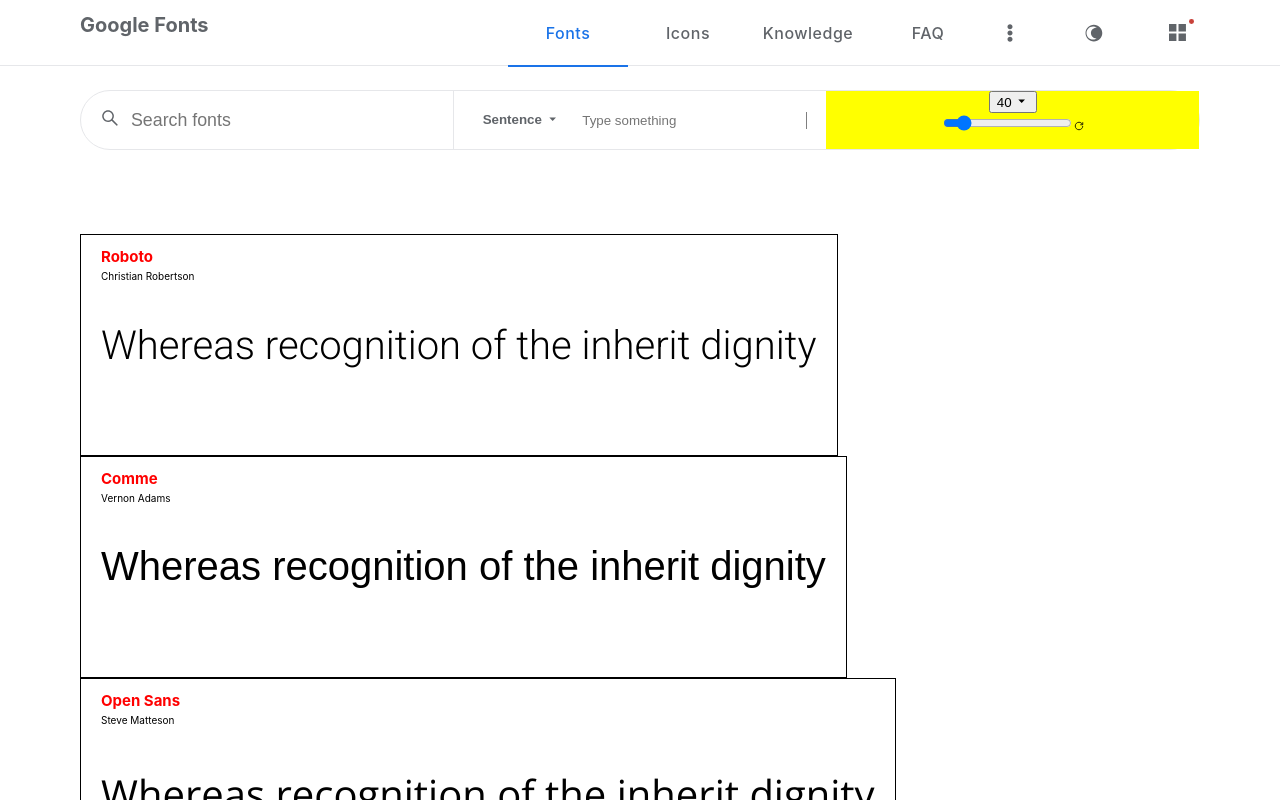
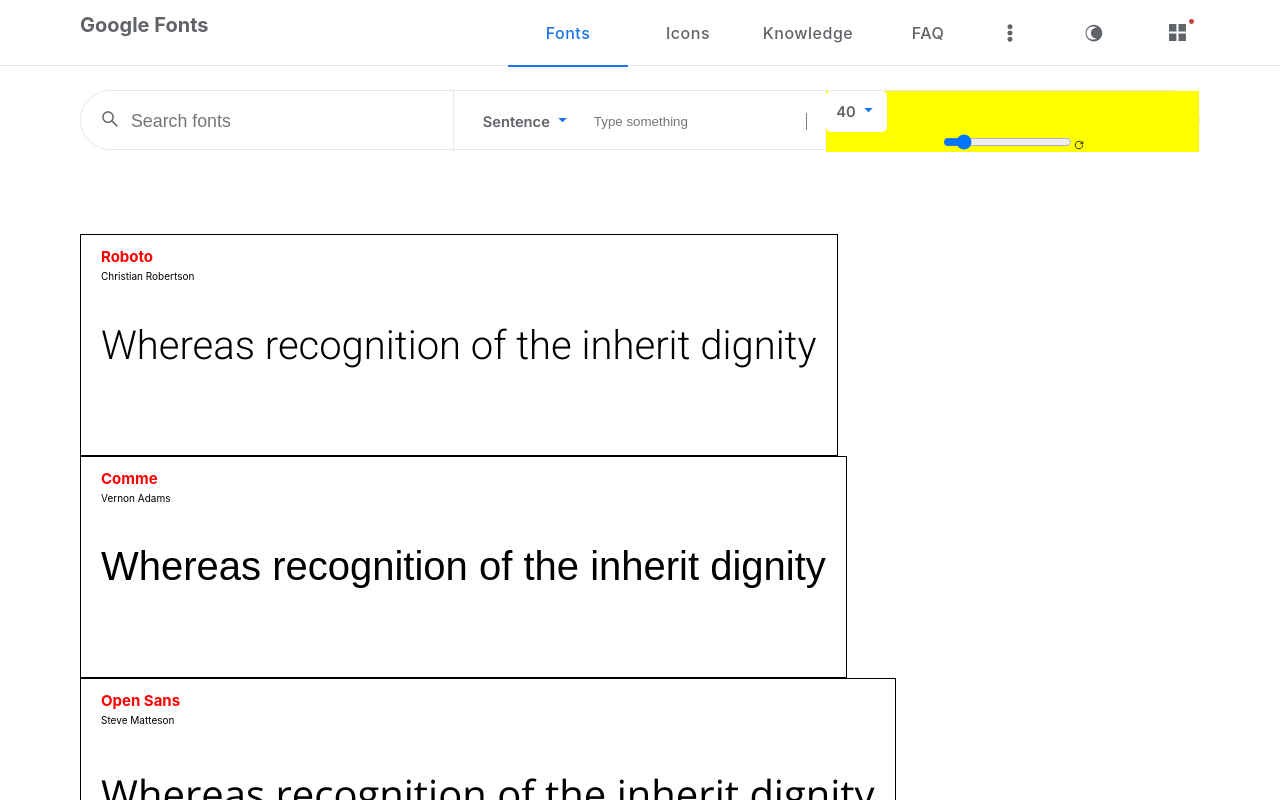
Before and after one commit to jmoseka/google-font-clone, a React (Create React App) app: page / in a window 1280 px wide. Shown: the top 800 px of the page. Built offline with nearby package versions, Linux system fonts and the light colour scheme; a web font is replaced by a local one.

Commit message:
Fix toolbar button size

```diff
--- a/src/components/homepage.js
+++ b/src/components/homepage.js
@@ -51,7 +51,7 @@ function Homepage() {
                         <div className="toolbar-type-text toolbar-item-input">
                             <button className="toolbar-btn sentence">
                                 <span>Sentence</span>
-                                <span><RiArrowDownSFill /></span>
+                                <span className="arrow-down"><RiArrowDownSFill /></span>
                             </button>
 
 
--- a/src/components/homepage.scss
+++ b/src/components/homepage.scss
@@ -37,6 +37,10 @@ $transition-ease: all 0.3s ease;
     }
 }
 
+.arrow-down {
+    color: $secondary-color;
+    font-size: 1.7rem;
+}
 
 /************/
 
--- a/src/components/toolbar/fontsize/fontsize.js
+++ b/src/components/toolbar/fontsize/fontsize.js
@@ -3,7 +3,7 @@ import './fontsize.scss'
 import { RiArrowDownSFill } from "react-icons/ri";
 import { GrPowerReset } from "react-icons/gr";
 
-const FontSize = (props)=> {
+const FontSize = (props) => {
   const defaultFontsize = 40;
 
   const [fontSize, setFontSize] = useState(defaultFontsize)
@@ -20,7 +20,10 @@ const FontSize = (props)=> {
   return (
     <>
       <div className="dropdown">
-      <button onClick={() => setIsOpen(!isOpen)}>{fontSize} <RiArrowDownSFill /></button>
+        <button className="toolbar-btn" onClick={() => setIsOpen(!isOpen)}>
+          <span>{fontSize}</span>
+          <span className="arrow-down"><RiArrowDownSFill /></span>
+        </button>
         {isOpen && (
           <div className="dropdown-content">
             {menuItems.map((item, index) => (
--- a/src/components/toolbar/toolbar.scss
+++ b/src/components/toolbar/toolbar.scss
@@ -8,6 +8,7 @@ $toolbar-div-padding: 1.9rem;
 $toolbar-btn: 1rem;
 $toolbar-btn-gap: .4rem;
 $toolbar-btn-radius: .5rem;
+$toolbar-btn-font-size: 1.47rem;
 
 /*toolbar utilities*/
 .toolbar-item-input {
@@ -31,6 +32,8 @@ $toolbar-btn-radius: .5rem;
     transition: $transition-ease;
     outline: none;
     border: none;
+    font-family: 'Inter', sans-serif;
+    font-size: $toolbar-btn-font-size;
 
     &:hover {
         background-color: rgba($secondary-color, 10%);
```
Lines whose indentation alone changed are shown as unchanged.
